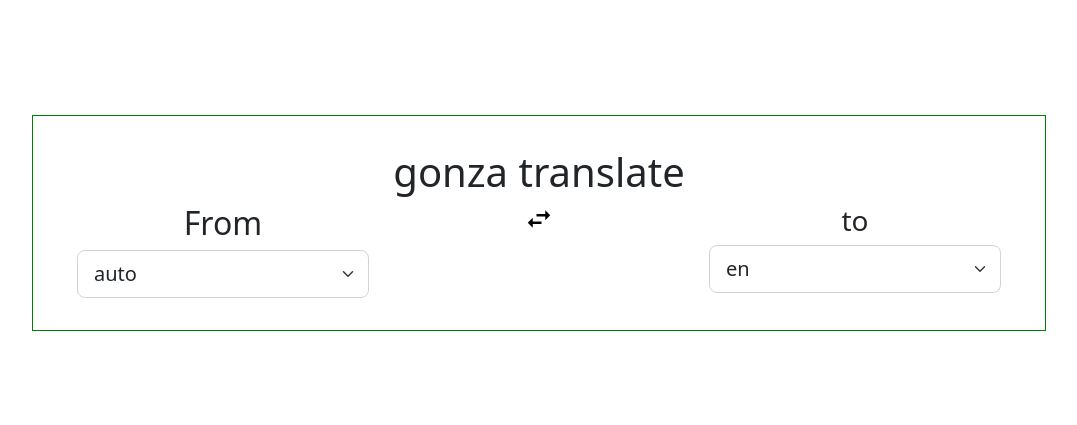
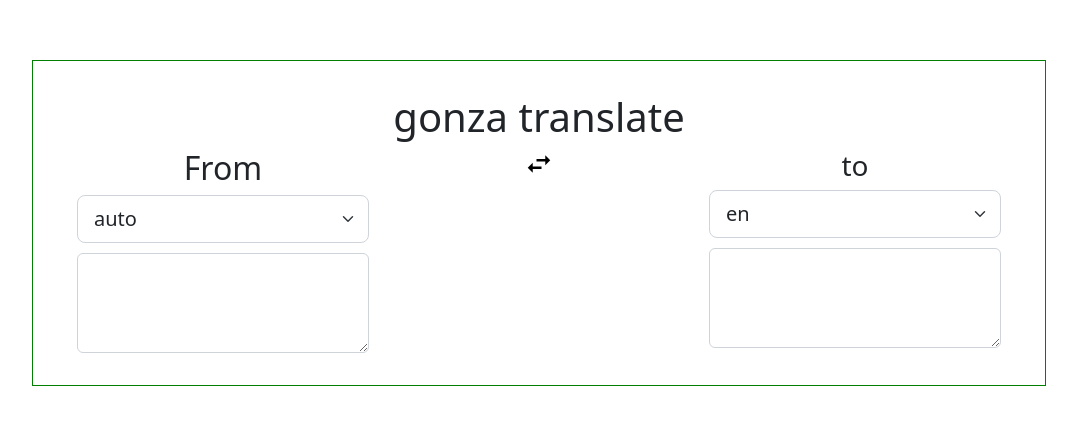
Before and after one commit to ginvernizzi/simil_google_translate, a React (Vite) app: page / in a window 1280 px wide. Shown: the part 177-602 px from the top of the page, without its empty margins (101-1178 px from the left). Built offline with nearby package versions, Linux system fonts and the light colour scheme.

Commit message:
se agrego input as textaera

```diff
--- a/src/App.tsx
+++ b/src/App.tsx
@@ -3,7 +3,7 @@
 import React, { useReducer, useRef } from 'react'
 import './App.css'
 import { useStore } from './hooks/store'
-import { Container, Row, Col } from 'react-bootstrap'
+import { Container, Row, Col, Form } from 'react-bootstrap'
 import InterchangeIcon from './assets/InterchangeIcon'
 import { FromLanguage, Language } from './types'
 import { AUTO_LENGUAGE, SUPPORTED_LAGNUAGES } from './constants/constants'
@@ -34,6 +34,7 @@ const App = () => {
         <Col>
           <h2>From</h2>
           <SelectorLanguages language={fromLanguage} lenguagesList={fromLanguages} handleChangeLang={onHandleSelectFromLanguages} />
+          <Form.Control as='textarea' style={{ marginTop: '10px', height: '100px' }} type="text" name="fromText" />
         </Col>
         <Col>
           <InterchangeIcon onHandleInterchange={onHandleInterchange} />
@@ -41,6 +42,7 @@ const App = () => {
         <Col>
           <h3>to</h3>
           <SelectorLanguages language={toLanguage} lenguagesList={toLengages} handleChangeLang= {onHandleSelectToLanguages} />
+          <Form.Control as='textarea' style={{ marginTop: '10px', height: '100px' }} type="text" name="toText" />
         </Col>
       </Row>
     </Container>
```
